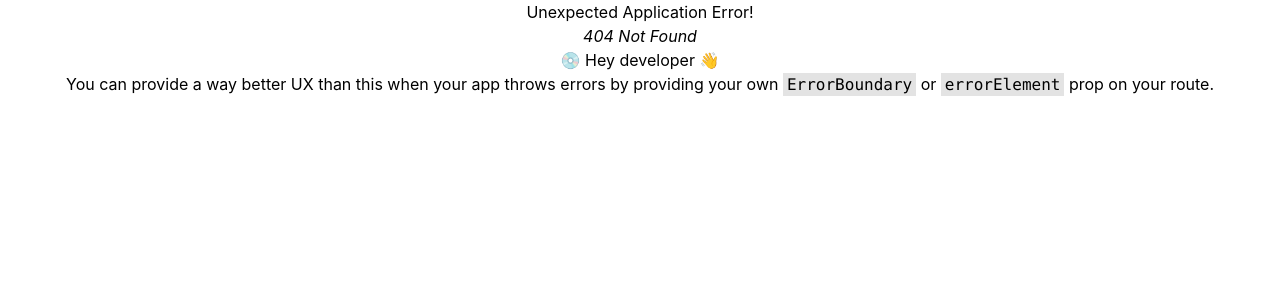
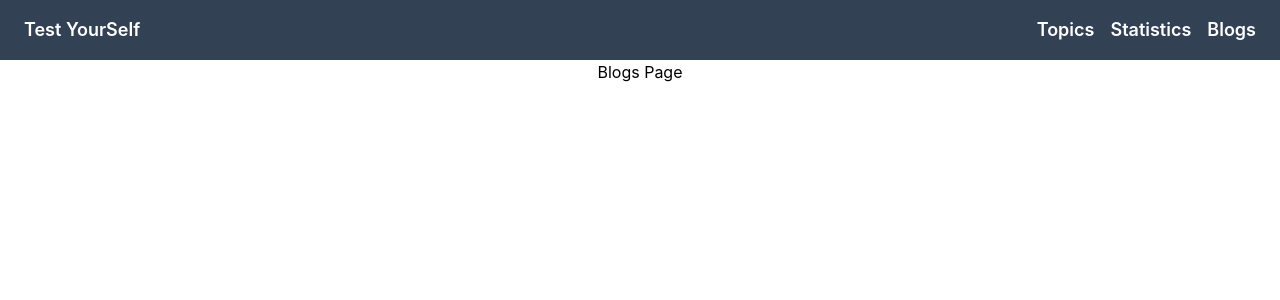
Before and after one commit to Shihab0/quiz-site, a React (Create React App) app: page /blogs in a window 1280 px wide. Before the commit this address had no page. Shown: the top 300 px of the page. Built offline with nearby package versions, Linux system fonts and the light colour scheme.

Commit message:
router and navbar added

```diff
--- /dev/null
+++ b/src/components/Blogs/Blogs.jsx
@@ -0,0 +1,11 @@
+import React from 'react';
+
+const Blogs = () => {
+    return (
+        <div>
+            <h2>Blogs Page</h2>
+        </div>
+    );
+};
+
+export default Blogs;
--- /dev/null
+++ b/src/components/Header/Header.jsx
@@ -0,0 +1,11 @@
+import React from 'react';
+
+const Header = () => {
+    return (
+        <div>
+             <div>This is header</div>
+        </div>
+    );
+};
+
+export default Header;
--- /dev/null
+++ b/src/components/Home/Home.jsx
@@ -0,0 +1,11 @@
+import React from 'react';
+
+const Home = () => {
+    return (
+        <div>
+            <h2> This is Home</h2>
+        </div>
+    );
+};
+
+export default Home;
--- /dev/null
+++ b/src/components/NavBar/Navbar.jsx
@@ -0,0 +1,21 @@
+import React from 'react';
+import { Link } from 'react-router-dom';
+
+const Navbar = () => {
+    return (
+        <div className=''>
+            <div className='flex justify-between bg-slate-700 text-white text-lg py-4 px-6 font-semibold'>
+               <div>
+                  <h4>Test YourSelf</h4>
+               </div>
+               <div className='flex gap-4'>
+                  <Link to='topics'>Topics</Link>
+                  <Link to='statistics'>Statistics</Link>
+                  <Link to='blogs'>Blogs</Link>
+               </div>
+            </div>
+        </div>
+    );
+};
+
+export default Navbar;
--- /dev/null
+++ b/src/components/Statistics/Statistics.jsx
@@ -0,0 +1,11 @@
+import React from 'react';
+
+const Statistics = () => {
+    return (
+        <div>
+            <h2>Statistics Page</h2>
+        </div>
+    );
+};
+
+export default Statistics;
--- /dev/null
+++ b/src/components/Topics/Topics.jsx
@@ -0,0 +1,11 @@
+import React from 'react';
+
+const Topics = () => {
+    return (
+        <div>
+            <h2>Topics Page</h2>
+        </div>
+    );
+};
+
+export default Topics;
--- /dev/null
+++ b/src/layout/Main/Main.js
@@ -0,0 +1,14 @@
+import React from 'react';
+import { Outlet } from 'react-router-dom';
+import Navbar from '../../components/NavBar/Navbar';
+
+const Main = () => {
+    return (
+        <div>
+            <Navbar></Navbar>
+            <Outlet></Outlet>
+        </div>
+    );
+};
+
+export default Main;
```
Also changed, not shown: src/App.js (+25 -3 lines).
